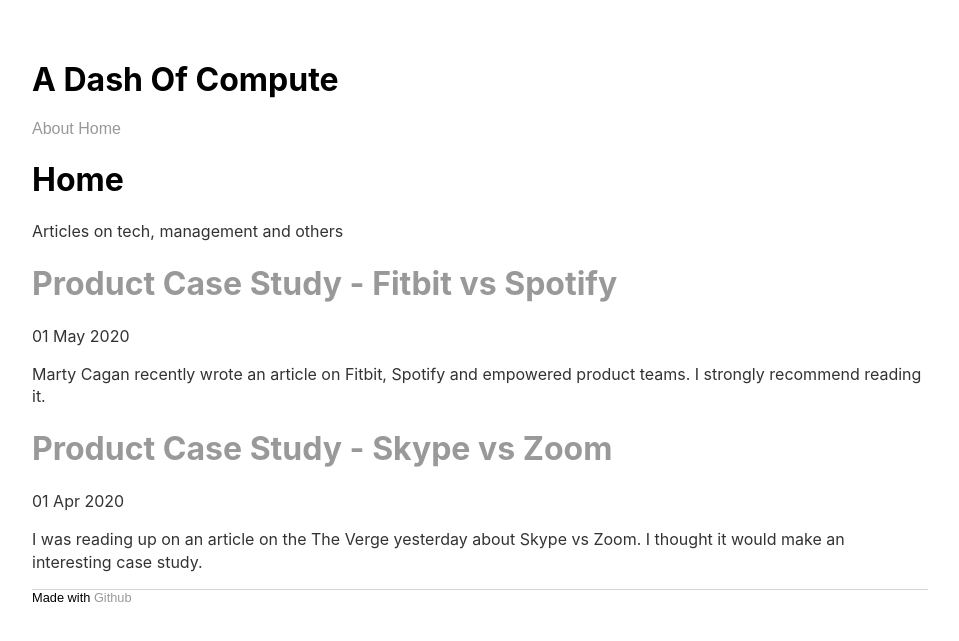
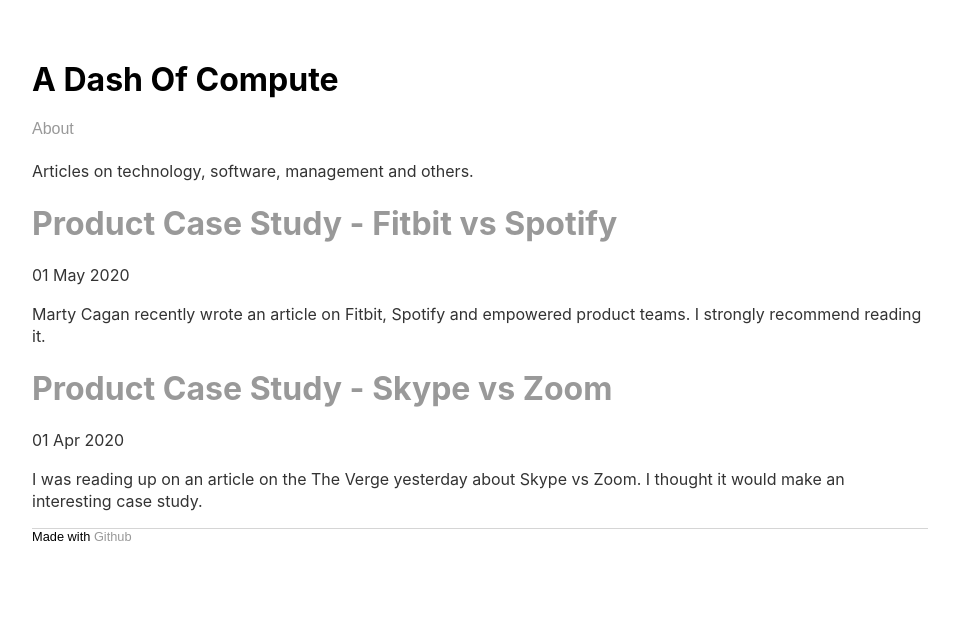
Before and after one commit to sautee/sautee.github.io, a Jekyll site: the page built from pages/index.md, in a window 1280 px wide. Shown: the top 641 px of the page, without its empty margins (160-1119 px from the left). Built offline with Jekyll 4.4.1, drawn with Linux system fonts in a browser that asks for light colours.

Commit message:
Update index.md

```diff
--- a/pages/index.md
+++ b/pages/index.md
@@ -1,7 +1,6 @@
 ---
-title: Home
 layout: home
 permalink: /
 ---
 
-Articles on tech, management and others
+Articles on technology, software, management and others.
```
